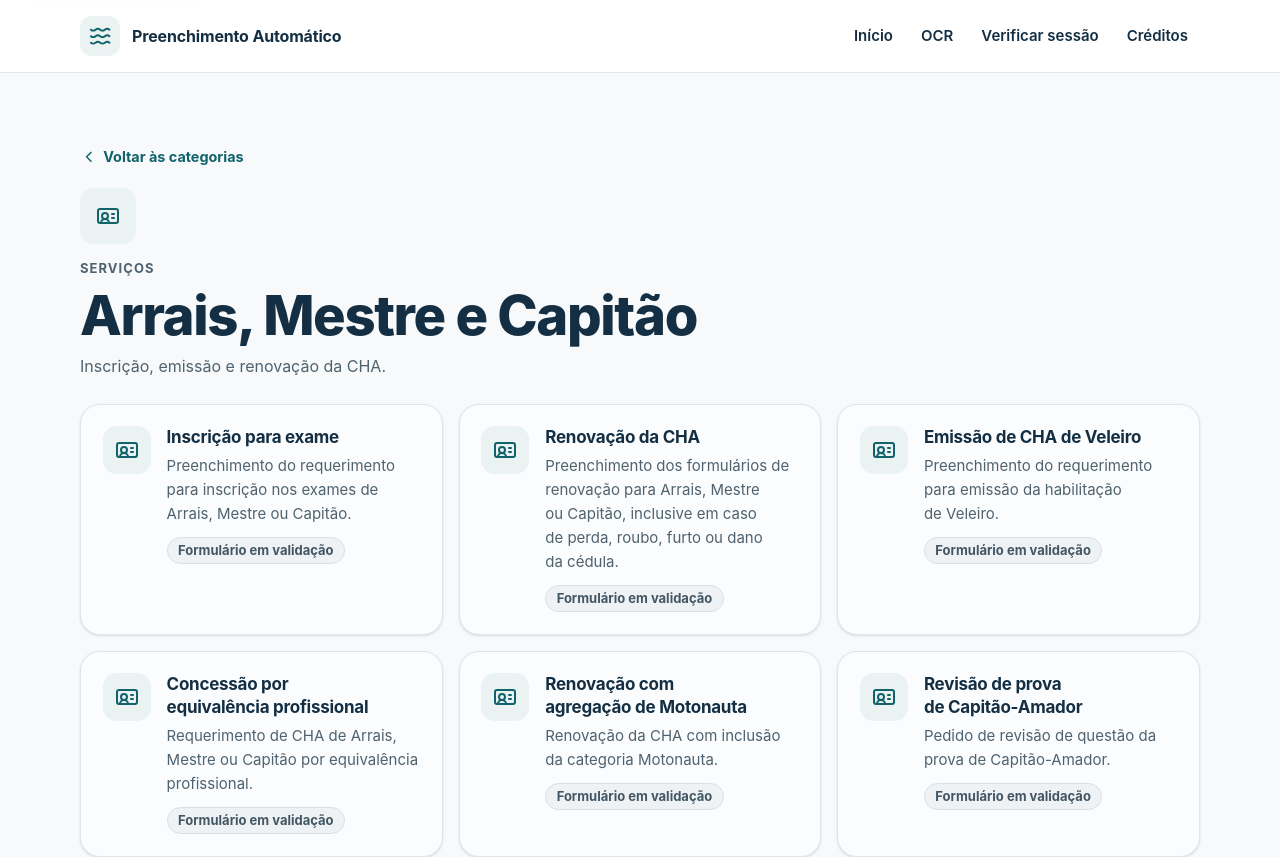
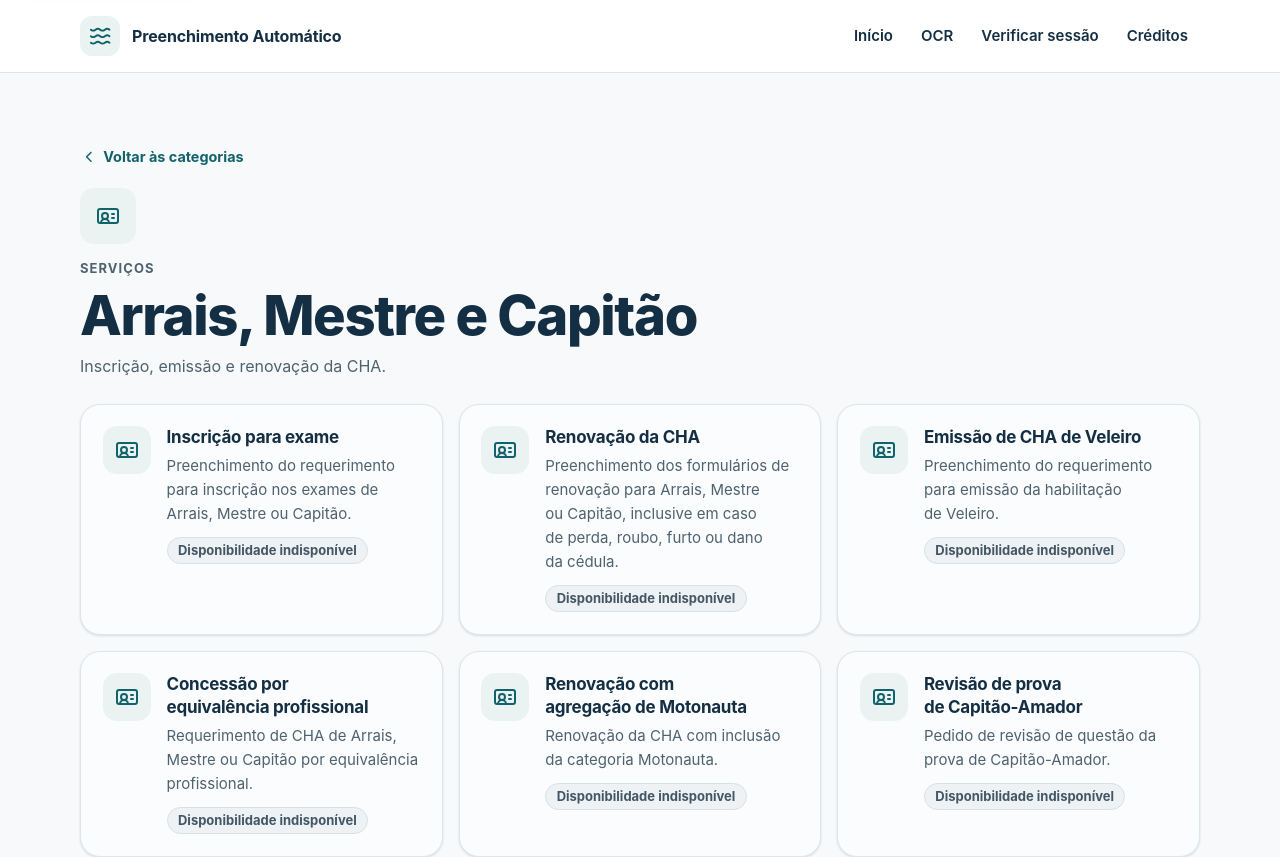
Before and after one commit to matheusdebrito/preenchimento-automatico, a React (Vite) app in the folder frontend/: page /servicos/amadores in a window 1280 px wide. Shown: the top 857 px of the page. Built offline with nearby package versions, Linux system fonts and the light colour scheme; no server answers.

Commit message:
Corrige status falso de serviços em validação
* fix(frontend): distinguish catalog loading errors from validation

* test(frontend): distinguish API failure from validation

```diff
--- a/frontend/src/pages/ServiceCategoryPage.tsx
+++ b/frontend/src/pages/ServiceCategoryPage.tsx
@@ -13,15 +13,21 @@ export function ServiceCategoryPage() {
   const { categoryId } = useParams();
   const category = SERVICE_CATEGORIES.find((item) => item.id === categoryId);
   const [available, setAvailable] = useState<readonly LiveService[]>([]);
+  const [availabilityState, setAvailabilityState] = useState<'loading' | 'ready' | 'error'>('loading');
 
   useDocumentTitle(category ? category.title : 'Serviços');
 
   useEffect(() => {
     if (!category || typeof fetch !== 'function') return;
     let mounted = true;
+    setAvailabilityState('loading');
     void api<{services:LiveService[]}>('/api/services').then((result) => {
-      if (mounted) setAvailable(result.services);
-    }).catch(() => undefined);
+      if (!mounted) return;
+      setAvailable(result.services);
+      setAvailabilityState('ready');
+    }).catch(() => {
+      if (mounted) setAvailabilityState('error');
+    });
     return () => { mounted = false; };
   }, [category]);
 
@@ -93,6 +99,11 @@ export function ServiceCategoryPage() {
                 {planned.map((service) => {
                   const live = availableById.get(service.id);
                   if (!live) {
+                    const unavailableLabel = availabilityState === 'loading'
+                      ? 'Verificando disponibilidade'
+                      : availabilityState === 'error'
+                        ? 'Disponibilidade indisponível'
+                        : 'Formulário em validação';
                     return (
                       <article key={service.id} className="category-card category-card--soon">
                         <span className="icon-badge" aria-hidden="true"><Icon /></span>
@@ -100,7 +111,7 @@ export function ServiceCategoryPage() {
                           <h2 className="category-card__title">{service.title}</h2>
                           <p className="category-card__description">{service.summary}</p>
                           <div className="category-card__meta">
-                            <Badge tone="soon">Formulário em validação</Badge>
+                            <Badge tone="soon">{unavailableLabel}</Badge>
                           </div>
                         </div>
                       </article>
```
Also changed, not shown: 1 other file (tests, documents, lock files or other folders).
